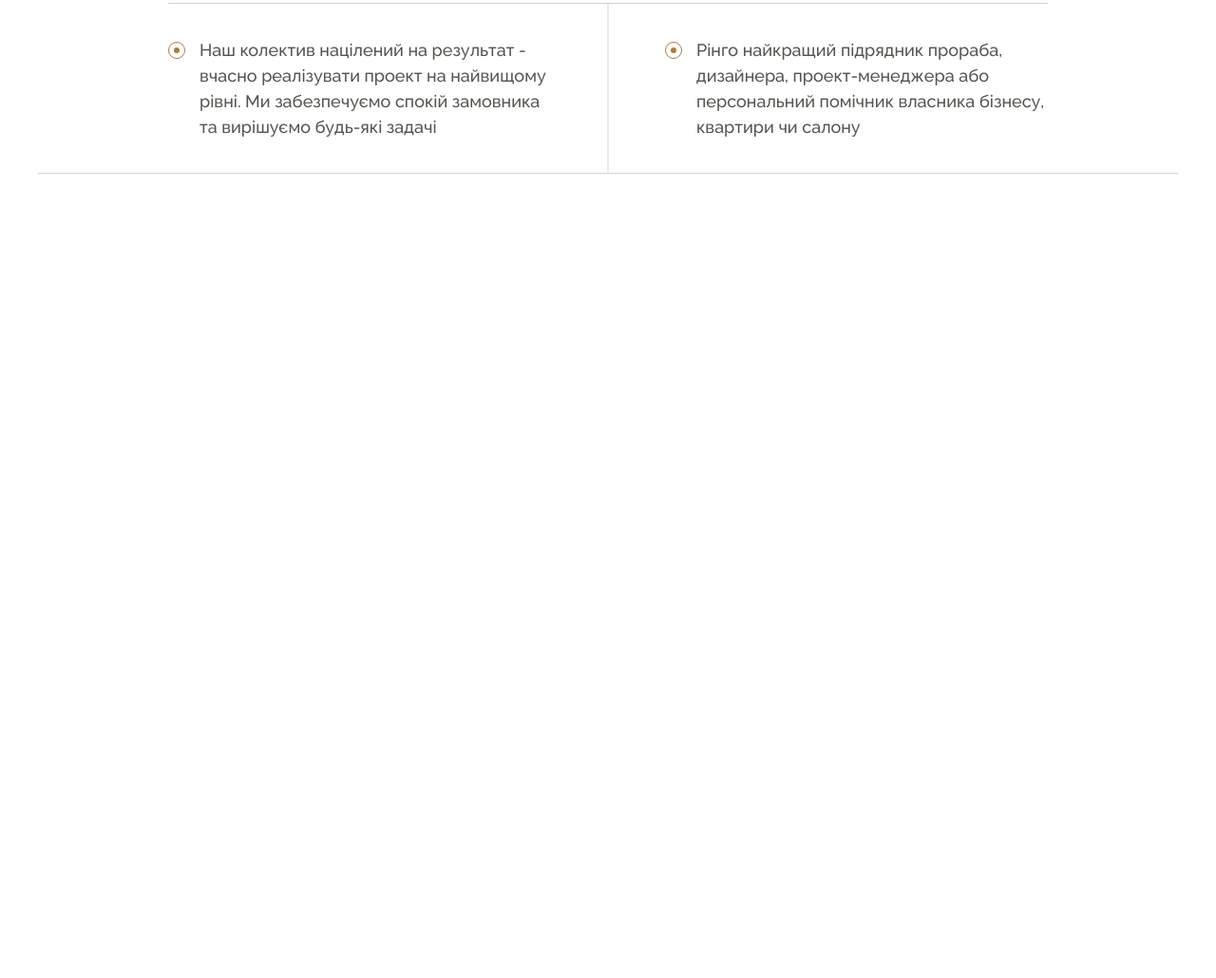
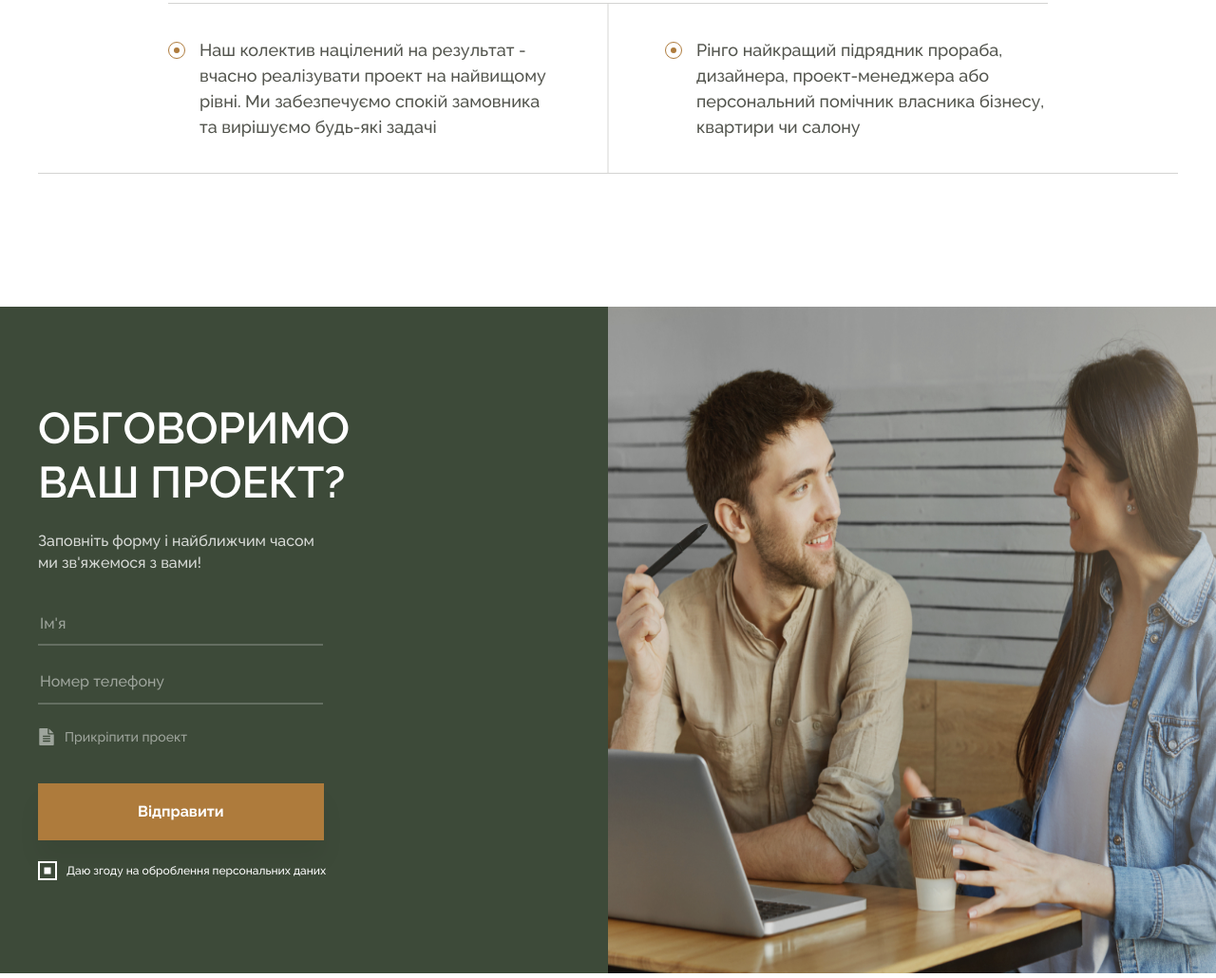
Before and after one commit to krutobok/Furniture, a website: page app/index.html in a window 1280 px wide. Shown: the part 2665-3695 px from the top of the page at 95% size. Before the commit the page ends 2988 px from the top, so only its background shows below. Drawn offline with Linux system fonts and the light colour scheme; grey boxes are pictures that could not be loaded.

Commit message:
finish form

```diff
--- a/app/index.html
+++ b/app/index.html
@@ -1,5 +1,5 @@
 <!DOCTYPE html>
-<html lang="en">
+<html lang="uk">
 <head>
     <meta charset="UTF-8">
     <meta http-equiv="X-UA-Compatible" content="IE=edge">
@@ -185,6 +185,33 @@
                 </video>
             </div>
         </section>
+        <section class="discuss form-section">
+<!--            <div class="form-inner discuss__inner">-->
+                <div class="form-content discuss__content">
+                    <h2 class="title discuss__title form-title">Обговоримо <br> ваш проект?</h2>
+                    <div class="form-change discuss__change">
+                        <p class="form-text discuss__text text-16">Заповніть форму і найближчим часом ми зв'яжемося з вами!</p>
+                        <form class="discuss__form form">
+                            <input type="text" class="form-input discuss__input text-16" placeholder="Ім'я">
+                            <input type="tel" class="form-input discuss__input text-16" placeholder="Номер телефону">
+                            <label class="form-file-label discuss__file-label">
+                                <input type="file"  class="form-file-input discuss__file-input form-style">
+                                Прикріпити проект
+                            </label>
+                            <button class="form-btn discuss__btn btn" type="submit">Відправити</button>
+                            <label class="form-checkbox-label discuss__checkbox-label">
+                                <input type="checkbox" class="form-style form-checkbox discuss__checkbox" checked>
+                                <span class="form-checkbox-span discuss__checkbox-span"></span>
+                                Даю згоду на оброблення персональних даних
+                            </label>
+                        </form>
+                    </div>
+                </div>
+                <div class="form-img-box discuss__img-box">
+                    <img src="images/form-1.jpg" alt="discussing" class="form-img discuss__img">
+                </div>
+<!--            </div>-->
+        </section>
     </main>
 
 
--- a/app/scss/_global.scss
+++ b/app/scss/_global.scss
@@ -88,3 +88,150 @@
   font-size: 18px;
   line-height: 150%;
 }
+.text-16{
+  font-weight: 500;
+  font-size: 16px;
+  line-height: 145%;
+}
+.form{
+  display: flex;
+  flex-direction: column;
+  &-section{
+    background-color: $main-bg-color;
+    display: flex;
+    justify-content: flex-end;
+  }
+  &-content{
+    max-width: 600px;
+    width: 100%;
+    padding: 100px 0;
+    text-align: left;
+  }
+  &-title{
+    text-align: left;
+    color: #FFFFFF;
+    margin-bottom: 20px;
+  }
+  &-img{
+    width: 100%;
+    height: 100%;
+  }
+  &-img-box{
+    flex-basis: 50%;
+    position: relative;
+    &::after{
+      position: absolute;
+      left: 0;
+      top: 0;
+      bottom: 0;
+      right: 0;
+      content: '';
+      background-color: rgba(#3D4A39, 0.1);
+      z-index: 2;
+    }
+  }
+  &-text{
+    margin-bottom: 40px;
+    color: rgba(#fff, 0.8);
+    max-width: 306px;
+  }
+  &-input{
+    margin-bottom: 25px;
+    max-width: 300px;
+    width: 100%;
+    border-right: none;
+    border-top: none;
+    border-left: none;
+    border-bottom: 2px solid rgba(#FFFFFF, 0.2);
+    background-color: transparent;
+    outline: none;
+    padding-right: 5px;
+    padding-bottom: 10px;
+    color: #FFF;
+    transition: all .3s;
+    &::placeholder{
+      font-weight: 500;
+      font-size: 16px;
+      line-height: 145%;
+      color: rgba(#FFF, 0.5);
+    }
+    &:hover{
+      border-bottom: 2px solid rgba(#FFFFFF, 0.4);
+      &::placeholder{
+        color: rgba(#FFF, 0.7);
+      }
+    }
+    &:focus{
+      border-bottom: 2px solid rgba(#FFFFFF, 0.7);
+      &::placeholder{
+        color: rgba(#FFF, 0.8);
+      }
+    }
+  }
+  &-file-label{
+    margin-bottom: 40px;
+    padding-left: 28px;
+    position: relative;
+    cursor: pointer;
+    font-weight: 500;
+    font-size: 14px;
+    line-height: 100%;
+    padding-top: 2px;
+    padding-bottom: 2px;
+    opacity: 0.5;
+    transition: all 0.3s;
+    &::before{
+      position: absolute;
+      content: '';
+      width: 18px;
+      height: 18px;
+      background-image: url('../images/attach-icon.svg');
+      top: 0;
+      left: 0;
+    }
+    &:hover{
+      opacity: 0.8;
+    }
+  }
+  &-btn{
+    align-self: flex-start;
+    padding: 22px 105px;
+    margin-bottom: 25px;
+  }
+  &-checkbox-label{
+    font-size: 12px;
+    line-height: 130%;
+    color: #FFFFFF;
+    padding-left: 30px;
+    cursor: pointer;
+    display: flex;
+    align-items: center;
+  }
+  &-checkbox-span{
+    width: 20px;
+    height: 20px;
+    border: 2px solid #FFFFFF;
+    position: absolute;
+    margin-left: -30px;
+    display: inline-block;
+  }
+  &-checkbox{
+    &:checked + .form-checkbox-span::before{
+      content: '';
+      position: absolute;
+      top: 50%;
+      left: 50%;
+      width: 7px;
+      height: 7px;
+      background-color: #FFF;
+      transform: translate(-50%, -50%);
+    }
+  }
+}
+.form-style{
+  width: 1px;
+  height: 1px;
+  overflow: hidden;
+  position: absolute;
+  clip: rect(0 0 0 0);
+}
--- a/app/scss/style.scss
+++ b/app/scss/style.scss
@@ -401,6 +401,11 @@
     }
   }
 }
+.discuss{
+  &__img-box{
+    max-height: 720px;
+  }
+}
 
 
 
```
Also changed, not shown: app/css/style.min.css, app/images/attach-icon.svg (added), app/images/form-1.jpg (added).
